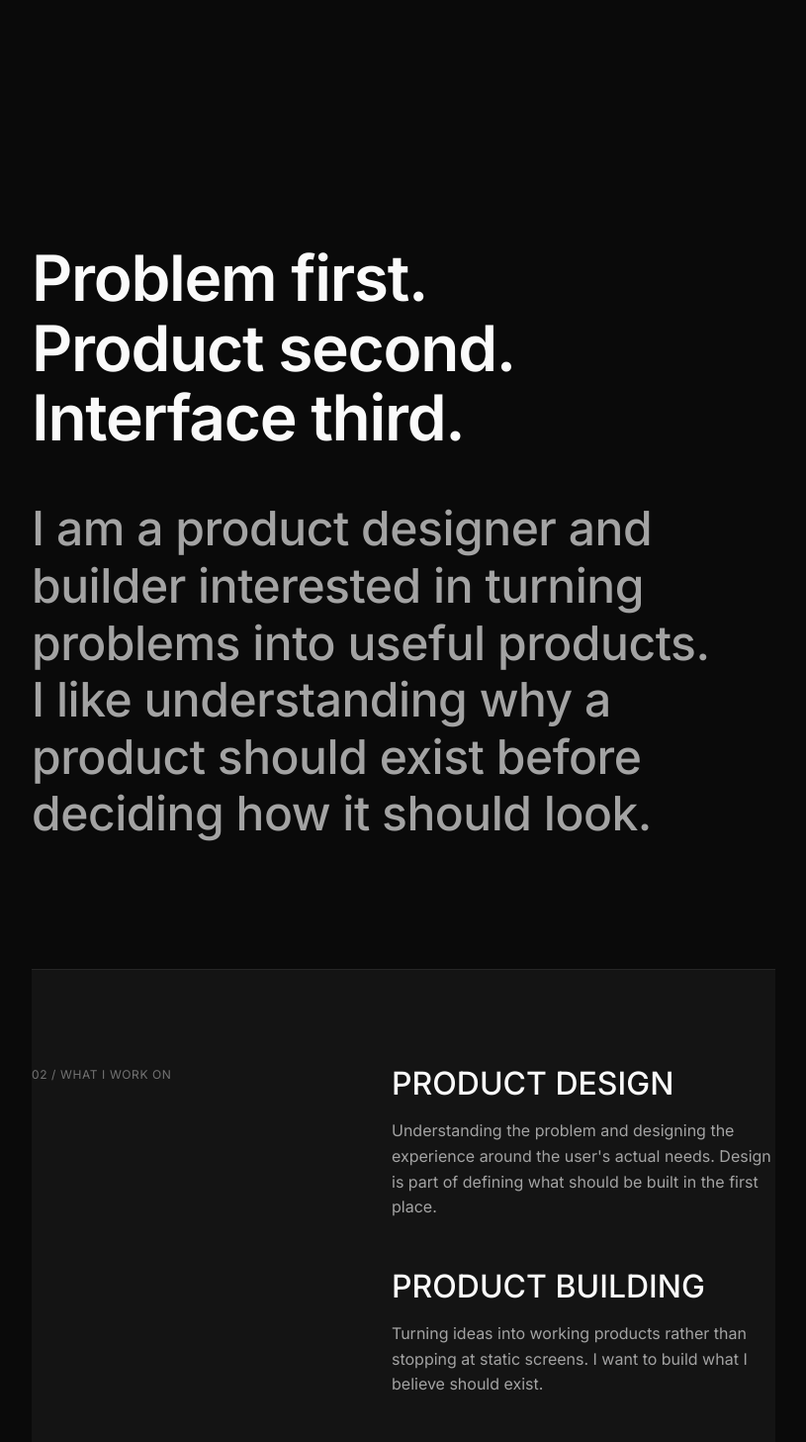
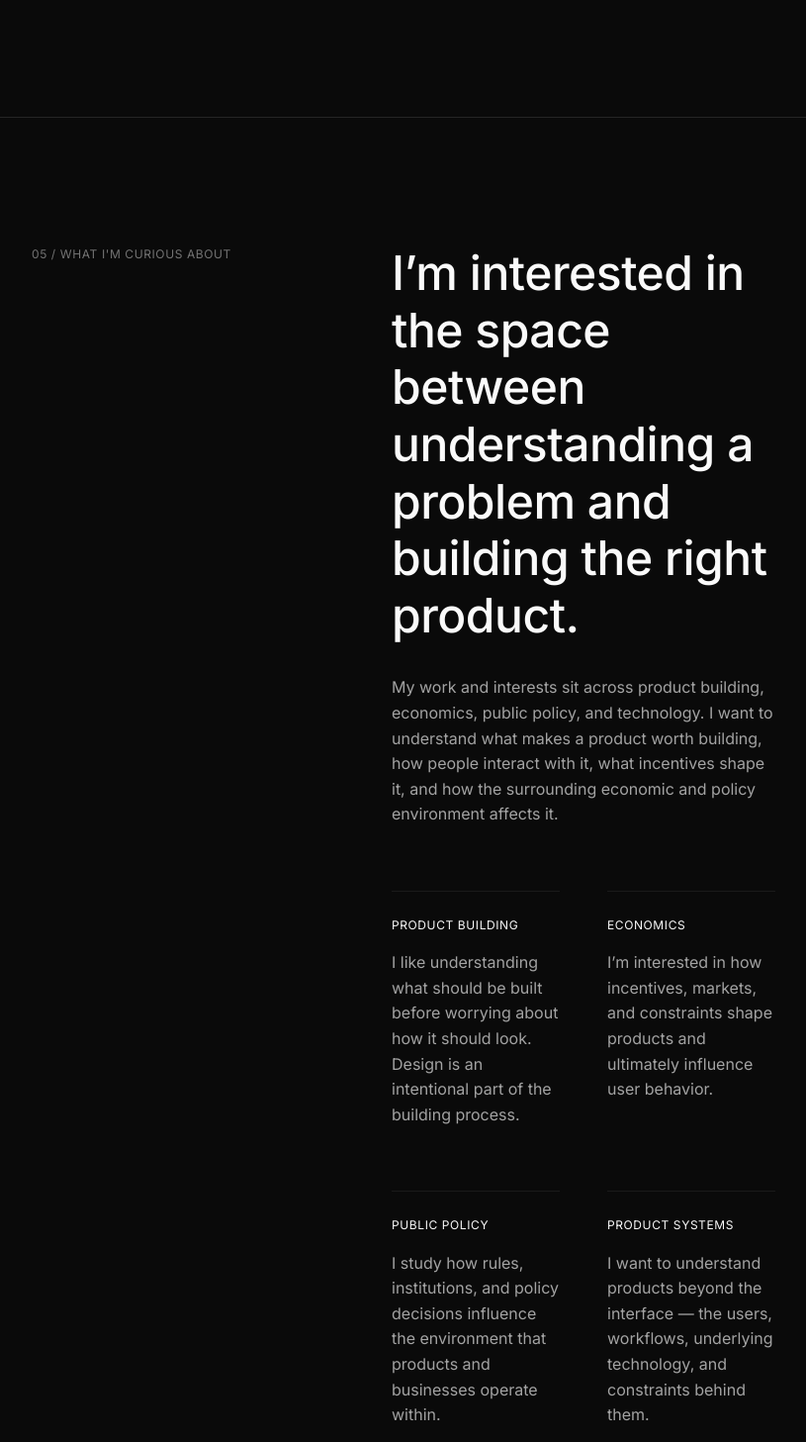
Before and after one commit to badalkhandelwal346-ai/portfolio, a React (Vite) app: page / in a window 1280 px wide. Shown: the part 4733-6190 px from the top of the page at 99% size, without its empty margins (232-1047 px from the left). Built offline with nearby package versions, Linux system fonts and the light colour scheme; the HTML template or start-up script is replaced by a standard one.

Commit message:
feat: add product perspective section

```diff
--- a/src/App.tsx
+++ b/src/App.tsx
@@ -6,6 +6,7 @@ import { SelectedWork } from './components/work/SelectedWork';
 import { PolicyLensCaseStudy } from './components/work/PolicyLensCaseStudy';
 import { DormCareCaseStudy } from './components/work/DormCareCaseStudy';
 import { ProductThinking } from './components/thinking/ProductThinking';
+import { PerspectiveSection } from './components/about/PerspectiveSection';
 import { AboutSection } from './components/about/AboutSection';
 import { Layout } from './components/layout/Layout';
 import { Section } from './components/layout/Section';
@@ -53,6 +54,9 @@ function App() {
         {/* Product Thinking Section */}
         <ProductThinking />
 
+        {/* Perspective Section */}
+        <PerspectiveSection />
+
         {/* About Section */}
         <AboutSection />
 
--- /dev/null
+++ b/src/components/about/PerspectiveSection.css
@@ -0,0 +1,107 @@
+.perspective-section {
+  padding-top: var(--space-128);
+  padding-bottom: var(--space-128);
+  background-color: var(--color-page-background);
+  border-top: 1px solid var(--color-border);
+}
+
+.perspective-grid {
+  display: grid;
+  grid-template-columns: 300px 1fr;
+  gap: var(--space-64);
+}
+
+.perspective-sidebar {
+  position: relative;
+}
+
+.perspective-label {
+  color: var(--color-muted-text);
+  margin: 0;
+  position: sticky;
+  top: 100px;
+}
+
+.perspective-content {
+  display: flex;
+  flex-direction: column;
+  max-width: 800px;
+}
+
+.perspective-statement {
+  color: var(--color-primary-text);
+  margin: 0 0 var(--space-32) 0;
+  max-width: 100%;
+  line-height: 1.2;
+}
+
+.perspective-intro {
+  color: var(--color-secondary-text);
+  margin: 0 0 var(--space-64) 0;
+  max-width: 650px;
+}
+
+/* ----------------------------------------------------------------------
+   AREAS GRID
+   ---------------------------------------------------------------------- */
+.perspective-areas {
+  display: grid;
+  grid-template-columns: 1fr 1fr;
+  gap: var(--space-64) var(--space-48);
+}
+
+.perspective-area {
+  display: flex;
+  flex-direction: column;
+  gap: var(--space-16);
+  padding-top: var(--space-24);
+  border-top: 1px solid var(--color-subtle-border);
+  transition: border-color 0.3s ease;
+}
+
+.perspective-area:hover {
+  border-top-color: var(--color-border);
+}
+
+.area-title {
+  color: var(--color-primary-text);
+  margin: 0;
+  letter-spacing: 0.05em;
+  transition: color 0.3s ease;
+}
+
+.area-desc {
+  color: var(--color-secondary-text);
+  margin: 0;
+}
+
+/* ----------------------------------------------------------------------
+   RESPONSIVE ADJUSTMENTS
+   ---------------------------------------------------------------------- */
+@media (max-width: 1024px) {
+  .perspective-grid {
+    grid-template-columns: 200px 1fr;
+    gap: var(--space-48);
+  }
+}
+
+@media (max-width: 768px) {
+  .perspective-section {
+    padding-top: var(--space-96);
+    padding-bottom: var(--space-96);
+  }
+
+  .perspective-grid {
+    grid-template-columns: 1fr;
+    gap: var(--space-48);
+  }
+
+  .perspective-label {
+    position: static;
+  }
+
+  .perspective-areas {
+    grid-template-columns: 1fr;
+    gap: var(--space-48);
+  }
+}
--- /dev/null
+++ b/src/components/about/PerspectiveSection.tsx
@@ -0,0 +1,62 @@
+import React from 'react';
+import { Container } from '../layout/Container';
+import { Section } from '../layout/Section';
+import './PerspectiveSection.css';
+
+export const PerspectiveSection: React.FC = () => {
+  return (
+    <Section id="perspective" className="perspective-section">
+      <Container isEditorial>
+        <div className="perspective-grid">
+
+          <div className="perspective-sidebar">
+            <h2 className="text-metadata perspective-label">05 / WHAT I'M CURIOUS ABOUT</h2>
+          </div>
+
+          <div className="perspective-content">
+            <h3 className="text-heading-large perspective-statement">
+              I’m interested in the space between understanding a problem and building the right product.
+            </h3>
+
+            <p className="text-body perspective-intro">
+              My work and interests sit across product building, economics, public policy, and technology. I want to understand what makes a product worth building, how people interact with it, what incentives shape it, and how the surrounding economic and policy environment affects it.
+            </p>
+
+            <div className="perspective-areas">
+
+              <div className="perspective-area">
+                <h4 className="text-metadata area-title">PRODUCT BUILDING</h4>
+                <p className="text-body area-desc">
+                  I like understanding what should be built before worrying about how it should look. Design is an intentional part of the building process.
+                </p>
+              </div>
+
+              <div className="perspective-area">
+                <h4 className="text-metadata area-title">ECONOMICS</h4>
+                <p className="text-body area-desc">
+                  I’m interested in how incentives, markets, and constraints shape products and ultimately influence user behavior.
+                </p>
+              </div>
+
+              <div className="perspective-area">
+                <h4 className="text-metadata area-title">PUBLIC POLICY</h4>
+                <p className="text-body area-desc">
+                  I study how rules, institutions, and policy decisions influence the environment that products and businesses operate within.
+                </p>
+              </div>
+
+              <div className="perspective-area">
+                <h4 className="text-metadata area-title">PRODUCT SYSTEMS</h4>
+                <p className="text-body area-desc">
+                  I want to understand products beyond the interface — the users, workflows, underlying technology, and constraints behind them.
+                </p>
+              </div>
+
+            </div>
+          </div>
+
+        </div>
+      </Container>
+    </Section>
+  );
+};
```
